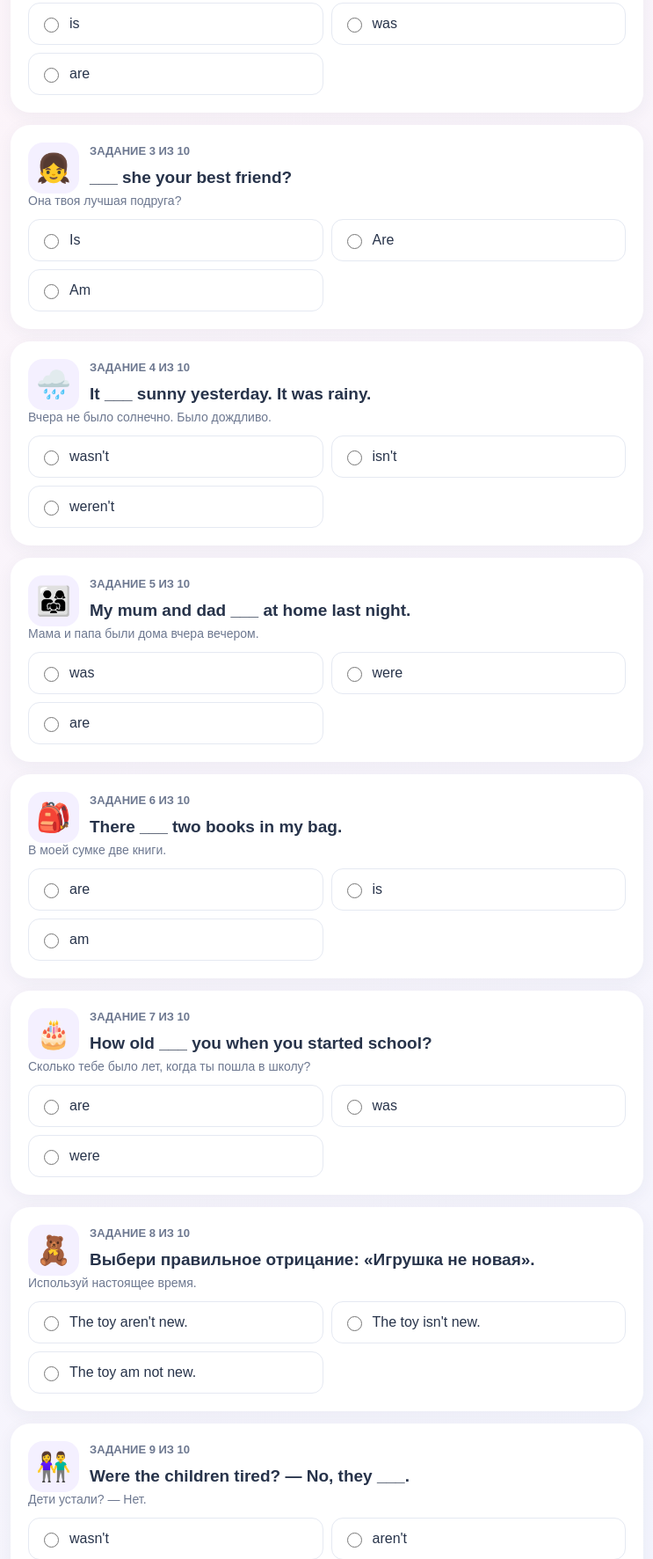
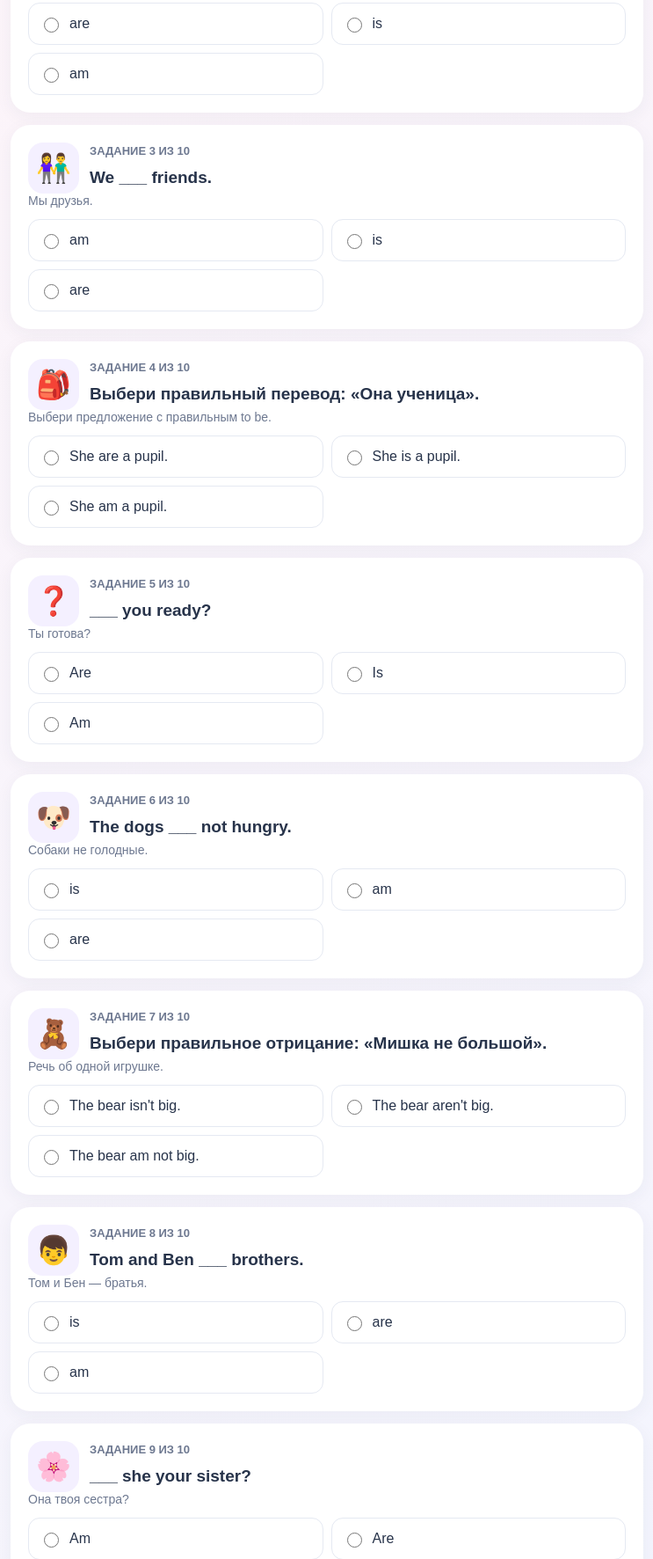
Before and after one commit to hhhop53-cpu/Test, a plain HTML site: page dasha.html in a window 1280 px wide. Shown: the part 666-2438 px from the top of the page at 88% size, without its empty margins (268-1011 px from the left). Drawn offline with Linux system fonts and the light colour scheme.

Commit message:
Update Dasha quiz: 10 present tense to be questions

```diff
--- a/dasha.html
+++ b/dasha.html
@@ -3,7 +3,7 @@
 <head>
 <meta charset="UTF-8">
 <meta name="viewport" content="width=device-width, initial-scale=1">
-<title>Даша — English Test: To be 05</title>
+<title>Даша — English Test: To be 06</title>
 <style>
 :root{--ink:#27334a;--muted:#6d7890;--purple:#7055d9;--pink:#ffe8f0;--line:#e5e9f2;--green:#e6f7eb}
 *{box-sizing:border-box}body{margin:0;padding:16px;background:linear-gradient(140deg,#fff4f8,#f1f5ff);font-family:Arial,sans-serif;color:var(--ink)}
@@ -20,9 +20,9 @@ button{border:0;border-radius:14px;padding:14px 18px;font-size:16px;font-weight:
 </head>
 <body><main>
 <section class="hero">
-<div class="art">🦋 🌸 🐱</div><span class="tag">Уровень A1+ · Тест 05</span>
+<div class="art">🦋 🌸 🐱</div><span class="tag">Уровень A1 · Тест 06</span>
 <h1>Даша и глагол to be — новый вызов!</h1>
-<div class="intro">10 новых заданий: am, is, are, was, were, отрицания, вопросы и короткие ответы. Читай внимательно и выбирай правильный вариант!</div>
+<div class="intro">10 новых заданий только на am, is, are: предложения, вопросы, отрицания и переводы. Без прошедшего и будущего времени!</div>
 <div class="progress"><div class="bar" id="bar"></div></div><div class="small" id="progressText">Отвечено: 0 из 10</div>
 </section>
 <div id="quiz"></div>
@@ -38,124 +38,124 @@ button{border:0;border-radius:14px;padding:14px 18px;font-size:16px;font-weight:
 const RESULTS_ENDPOINT="https://script.google.com/macros/s/AKfycbxGweNqBvYEs0INITyn4KwwlyfWjEjKisQ4LvYnVfTljWPfaCf71_REpMzWgg4zwFczng/exec";
 const questions=[
   {
-  "pic": "🏫",
-  "q": "Yesterday I ___ at school.",
-  "ru": "Вчера я была в школе.",
-  "a": [
-   "am",
-   "was",
-   "were"
-  ],
-  "c": 1,
-  "why": "Yesterday — прошлое время. С I используется was."
- },
- {
-  "pic": "🐶",
-  "q": "My dogs ___ very hungry now.",
-  "ru": "Мои собаки сейчас очень голодные.",
+    "pic": "🌞",
+    "q": "I ___ happy today.",
+    "ru": "Я сегодня счастлива.",
     "a": [
       "is",
-   "was",
-   "are"
-  ],
-  "c": 2,
-  "why": "Dogs — множественное число, поэтому are."
- },
- {
-  "pic": "👧",
-  "q": "___ she your best friend?",
-  "ru": "Она твоя лучшая подруга?",
-  "a": [
-   "Is",
-   "Are",
-   "Am"
-  ],
-  "c": 0,
-  "why": "С she используется is, а в вопросе is ставится в начале."
- },
- {
-  "pic": "🌧️",
-  "q": "It ___ sunny yesterday. It was rainy.",
-  "ru": "Вчера не было солнечно. Было дождливо.",
-  "a": [
-   "wasn't",
-   "isn't",
-   "weren't"
-  ],
-  "c": 0,
-  "why": "Yesterday — прошлое время, с it отрицание wasn't."
- },
- {
-  "pic": "👨‍👩‍👧",
-  "q": "My mum and dad ___ at home last night.",
-  "ru": "Мама и папа были дома вчера вечером.",
-  "a": [
-   "was",
-   "were",
+      "am",
       "are"
     ],
     "c": 1,
-  "why": "My mum and dad — двое людей; в прошлом времени were."
+    "why": "С I всегда используем am."
   },
   {
-  "pic": "🎒",
-  "q": "There ___ two books in my bag.",
-  "ru": "В моей сумке две книги.",
+    "pic": "🐱",
+    "q": "My cat ___ small.",
+    "ru": "Моя кошка маленькая.",
     "a": [
       "are",
       "is",
       "am"
     ],
-  "c": 0,
-  "why": "There are используется с несколькими предметами."
+    "c": 1,
+    "why": "Cat — один предмет или животное, поэтому is."
   },
   {
-  "pic": "🎂",
-  "q": "How old ___ you when you started school?",
-  "ru": "Сколько тебе было лет, когда ты пошла в школу?",
+    "pic": "👫",
+    "q": "We ___ friends.",
+    "ru": "Мы друзья.",
     "a": [
-   "are",
-   "was",
-   "were"
+      "am",
+      "is",
+      "are"
     ],
     "c": 2,
-  "why": "Вопрос о прошлом: How old were you...?"
+    "why": "С we используем are."
+  },
+  {
+    "pic": "🎒",
+    "q": "Выбери правильный перевод: «Она ученица».",
+    "ru": "Выбери предложение с правильным to be.",
+    "a": [
+      "She are a pupil.",
+      "She is a pupil.",
+      "She am a pupil."
+    ],
+    "c": 1,
+    "why": "С she используется is."
+  },
+  {
+    "pic": "❓",
+    "q": "___ you ready?",
+    "ru": "Ты готова?",
+    "a": [
+      "Are",
+      "Is",
+      "Am"
+    ],
+    "c": 0,
+    "why": "В вопросе с you форма are ставится перед подлежащим."
+  },
+  {
+    "pic": "🐶",
+    "q": "The dogs ___ not hungry.",
+    "ru": "Собаки не голодные.",
+    "a": [
+      "is",
+      "am",
+      "are"
+    ],
+    "c": 2,
+    "why": "Dogs — множественное число, поэтому are not."
   },
   {
     "pic": "🧸",
-  "q": "Выбери правильное отрицание: «Игрушка не новая».",
-  "ru": "Используй настоящее время.",
+    "q": "Выбери правильное отрицание: «Мишка не большой».",
+    "ru": "Речь об одной игрушке.",
     "a": [
-   "The toy aren't new.",
-   "The toy isn't new.",
-   "The toy am not new."
+      "The bear isn't big.",
+      "The bear aren't big.",
+      "The bear am not big."
+    ],
+    "c": 0,
+    "why": "Bear — один, значит is not или isn't."
+  },
+  {
+    "pic": "👦",
+    "q": "Tom and Ben ___ brothers.",
+    "ru": "Том и Бен — братья.",
+    "a": [
+      "is",
+      "are",
+      "am"
     ],
     "c": 1,
-  "why": "Toy — один предмет, значит is not (isn't)."
+    "why": "Два человека — множественное число, поэтому are."
   },
   {
-  "pic": "👫",
-  "q": "Were the children tired? — No, they ___.",
-  "ru": "Дети устали? — Нет.",
+    "pic": "🌸",
+    "q": "___ she your sister?",
+    "ru": "Она твоя сестра?",
     "a": [
-   "wasn't",
-   "aren't",
-   "weren't"
+      "Am",
+      "Are",
+      "Is"
     ],
     "c": 2,
-  "why": "Were ...? — No, they weren't. Ответ сохраняет прошедшее время."
+    "why": "В вопросе с she используем Is в начале."
   },
   {
-  "pic": "📍",
-  "q": "Выбери правильный вопрос: «Где вчера была Даша?»",
-  "ru": "Вопрос о прошлом.",
+    "pic": "🏡",
+    "q": "Выбери правильный перевод: «Я не дома».",
+    "ru": "Используй отрицание с to be.",
     "a": [
-   "Where was Dasha yesterday?",
-   "Where were Dasha yesterday?",
-   "Where Dasha was yesterday?"
+      "I isn't at home.",
+      "I am not at home.",
+      "I are not at home."
     ],
-  "c": 0,
-  "why": "Dasha — один человек, поэтому was. Порядок слов: Where + was + Dasha...?"
+    "c": 1,
+    "why": "С I используется am, отрицание am not."
   }
 ];
 let checked=false,score=0,startedAt=Date.now();
@@ -185,7 +185,7 @@ function sendResult(){
  if(!checked)return;
  const btn=document.getElementById("sendBtn"),status=document.getElementById("sendStatus");btn.disabled=true;btn.textContent="Отправляем...";
  const answers=questions.map((q,i)=>{const n=Number(document.querySelector('input[name="q'+i+'"]:checked').value);return {question:q.q,selectedAnswer:q.a[n],correctAnswer:q.a[q.c],isCorrect:n===q.c,explanation:q.why};});
- const payload={student:"Даша",testTitle:"To be: present and past — Challenge 05",level:"A1",score:score,total:questions.length,durationSeconds:Math.round((Date.now()-startedAt)/1000),answers:answers};
+ const payload={student:"Даша",testTitle:"To be: am/is/are — Challenge 06",level:"A1",score:score,total:questions.length,durationSeconds:Math.round((Date.now()-startedAt)/1000),answers:answers};
  fetch(RESULTS_ENDPOINT,{method:"POST",mode:"no-cors",headers:{"Content-Type":"text/plain;charset=utf-8"},body:JSON.stringify(payload)})
  .then(()=>{btn.textContent="Отправлено";status.textContent="Запрос отправлен. Проверь общий журнал — там должна появиться попытка Даши.";})
  .catch(()=>{btn.disabled=false;btn.textContent="Повторить отправку";status.textContent="Не получилось отправить. Проверь интернет и попробуй ещё раз.";});
```
Lines whose indentation alone changed are shown as unchanged.
